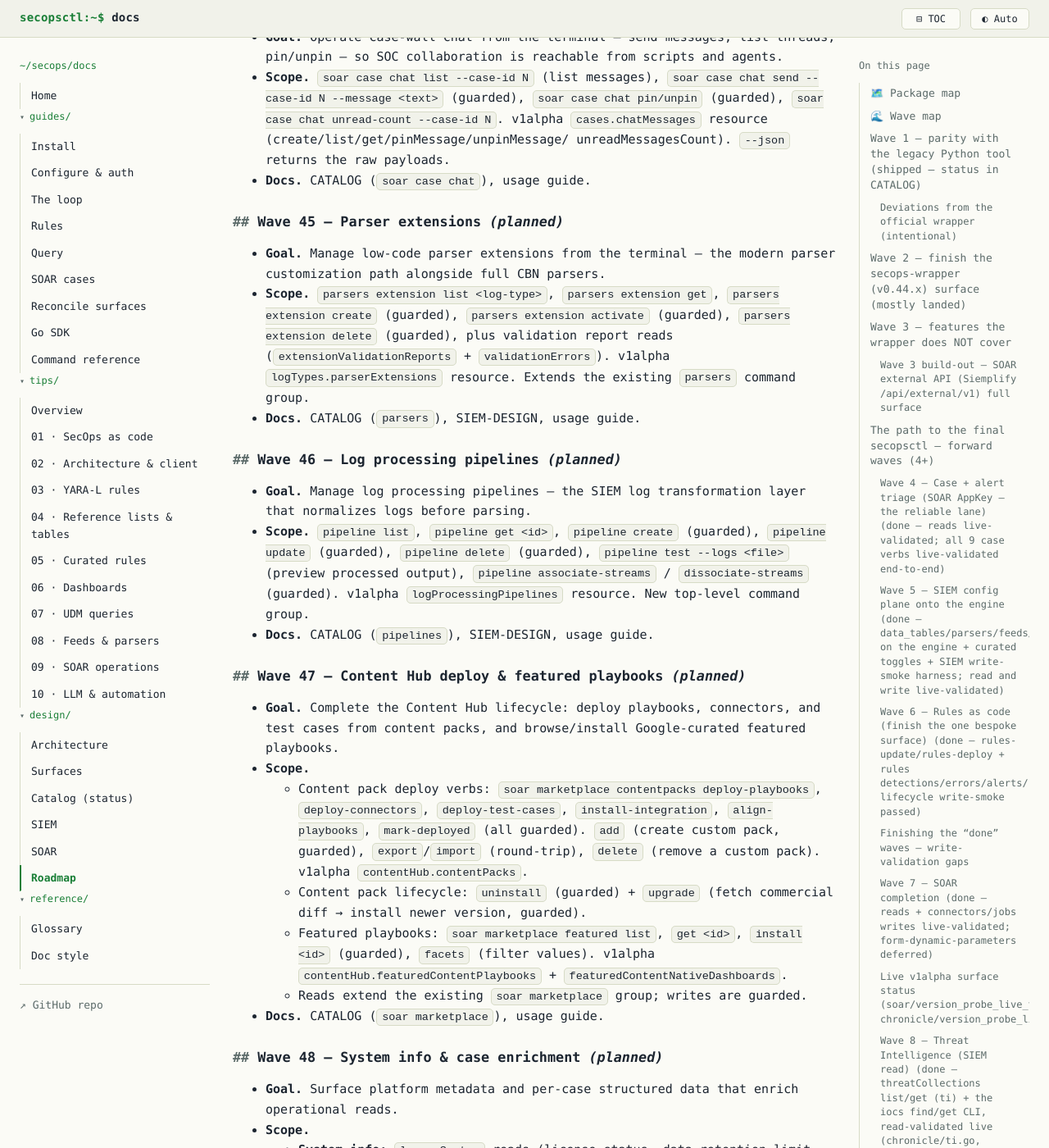
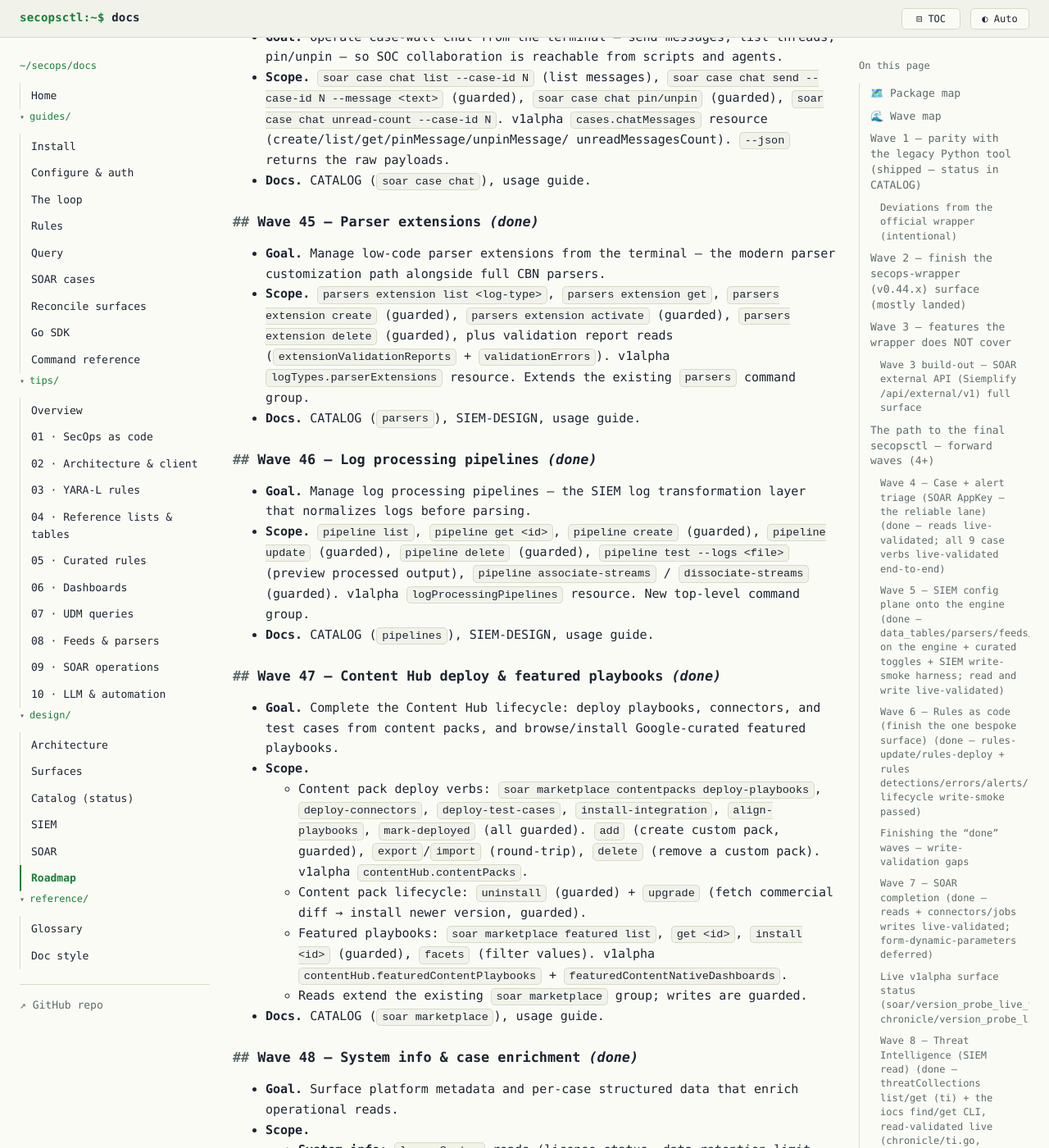
Before and after one commit to dannyota/secops, a Jekyll site: the page built from docs/design/roadmap.md, in a window 1280 px wide and 1400 px high, scrolled down 35614 px. Shown: the whole window at 82% size. Built offline with Jekyll 4.4.1, drawn with Linux system fonts in a browser that asks for light colours; our own code applies the rules of GitHub Pages for plain Markdown files.

Commit message:
docs(roadmap): mark Waves 44-48 done

```diff
--- a/docs/design/roadmap.md
+++ b/docs/design/roadmap.md
@@ -1265,7 +1265,7 @@ break it.
   unreadMessagesCount). `--json` returns the raw payloads.
 - **Docs.** CATALOG (`soar case chat`), usage guide.
 
-### Wave 45 — Parser extensions *(planned)*
+### Wave 45 — Parser extensions *(done)*
 
 - **Goal.** Manage low-code parser extensions from the terminal — the modern
   parser customization path alongside full CBN parsers.
@@ -1277,7 +1277,7 @@ break it.
   group.
 - **Docs.** CATALOG (`parsers`), SIEM-DESIGN, usage guide.
 
-### Wave 46 — Log processing pipelines *(planned)*
+### Wave 46 — Log processing pipelines *(done)*
 
 - **Goal.** Manage log processing pipelines — the SIEM log transformation layer
   that normalizes logs before parsing.
@@ -1288,7 +1288,7 @@ break it.
   `logProcessingPipelines` resource. New top-level command group.
 - **Docs.** CATALOG (`pipelines`), SIEM-DESIGN, usage guide.
 
-### Wave 47 — Content Hub deploy & featured playbooks *(planned)*
+### Wave 47 — Content Hub deploy & featured playbooks *(done)*
 
 - **Goal.** Complete the Content Hub lifecycle: deploy playbooks, connectors, and
   test cases from content packs, and browse/install Google-curated featured
@@ -1307,7 +1307,7 @@ break it.
   - Reads extend the existing `soar marketplace` group; writes are guarded.
 - **Docs.** CATALOG (`soar marketplace`), usage guide.
 
-### Wave 48 — System info & case enrichment *(planned)*
+### Wave 48 — System info & case enrichment *(done)*
 
 - **Goal.** Surface platform metadata and per-case structured data that enrich
   operational reads.
```
